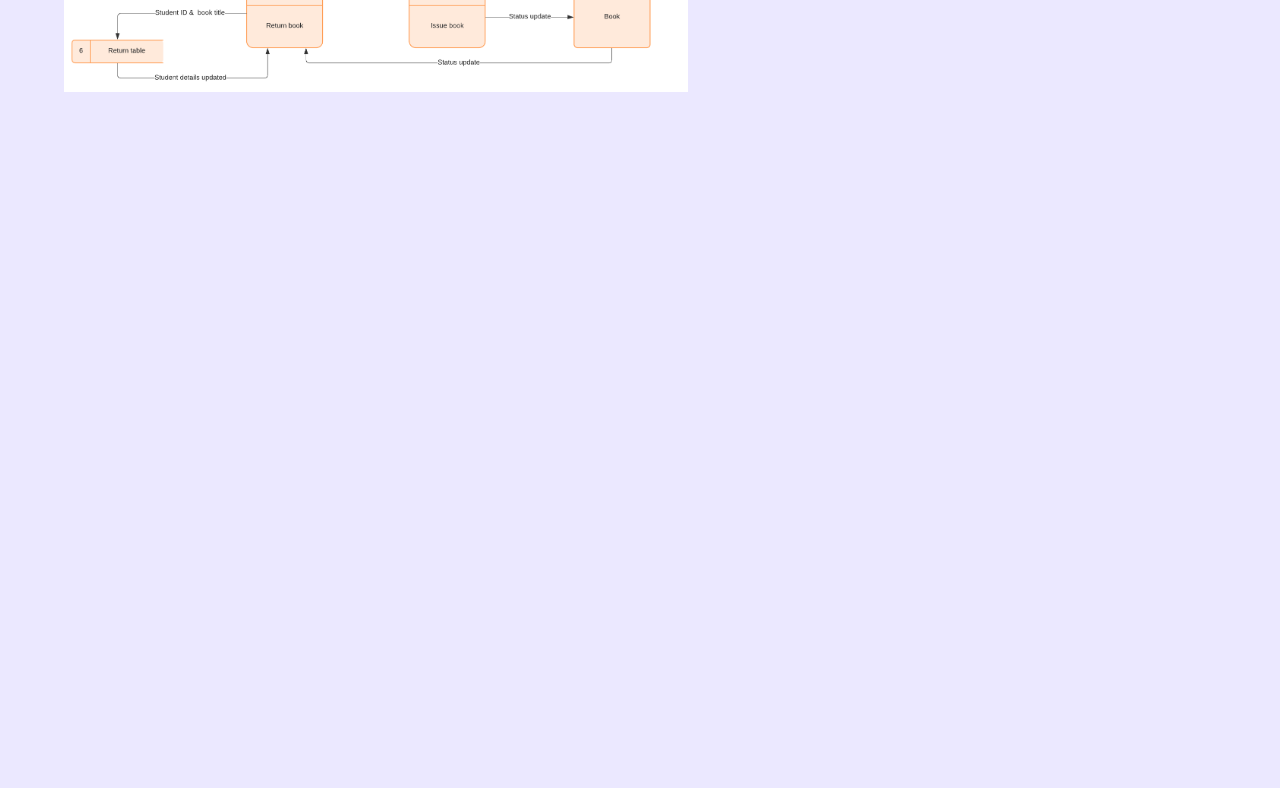
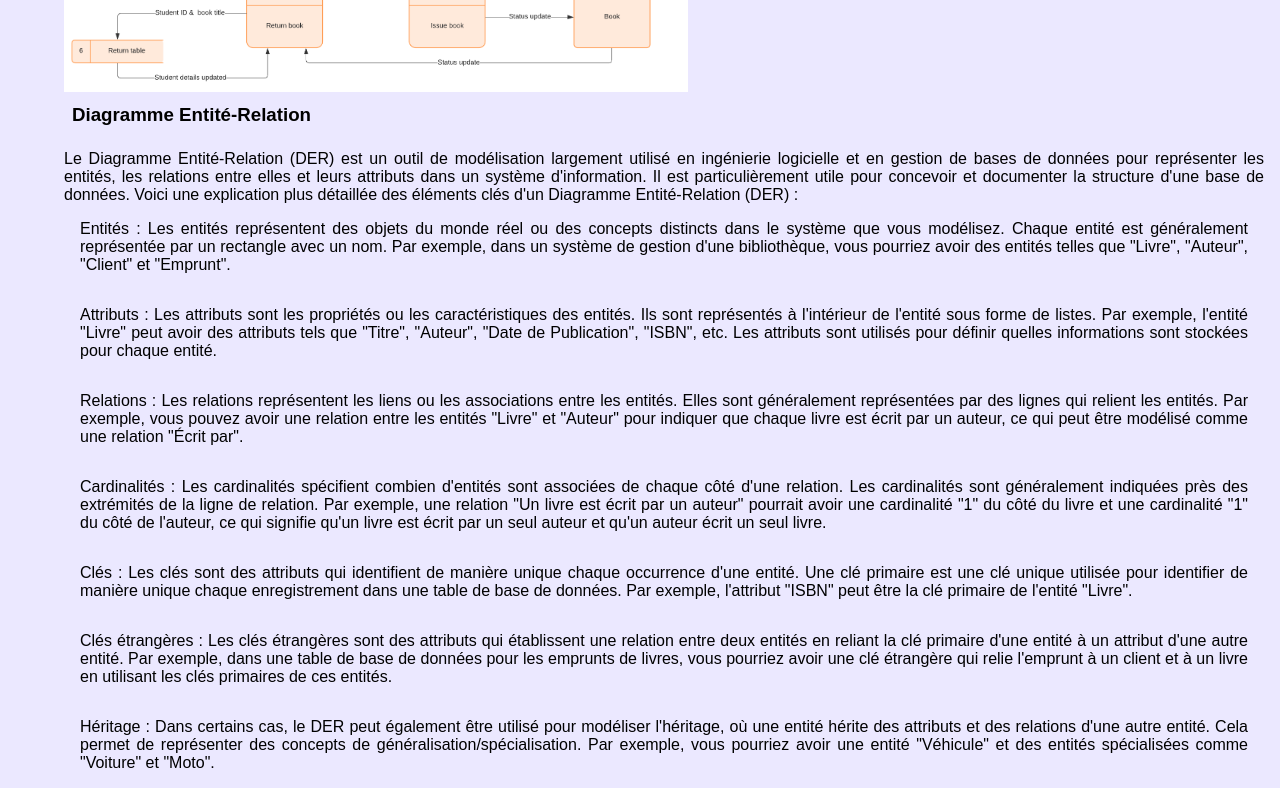
Before and after one commit to 2023-cda-alt-devops-p4/catalog-TP, a React (Create React App) app: page /Merise in a window 1280 px wide. Shown: the part 1300-2088 px from the top of the page. Before the commit the page ends 1412 px from the top, so only its background shows below. Built offline with nearby package versions, Linux system fonts and the light colour scheme.

Commit message:
feat: write down merise entite relation docs and add image to the file

```diff
--- a/src/components/Merise/DiagrammeMerise.js
+++ b/src/components/Merise/DiagrammeMerise.js
@@ -1,5 +1,6 @@
 import React from "react";
 import MeriseFluxDeDonnees from "./MeriseFluxDeDonnees";
+import MeriseEntiteRelation from "./MeriseEntiteRelation";
 
 const DiagrammeMerise = () => {
   return (
@@ -18,6 +19,7 @@ const DiagrammeMerise = () => {
 
       <div className="corpus">
         <MeriseFluxDeDonnees />
+        <MeriseEntiteRelation />
       </div>
     </div>
   );
--- /dev/null
+++ b/src/components/Merise/MeriseEntiteRelation.js
@@ -0,0 +1,64 @@
+import React from "react";
+
+const MeriseEntiteRelation = () => {
+  return (
+    <div>
+      <h3>Diagramme Entité-Relation</h3>
+      <p>
+        Le Diagramme Entité-Relation (DER) est un outil de modélisation largement utilisé en ingénierie logicielle et en
+        gestion de bases de données pour représenter les entités, les relations entre elles et leurs attributs dans un
+        système d'information. Il est particulièrement utile pour concevoir et documenter la structure d'une base de
+        données. Voici une explication plus détaillée des éléments clés d'un Diagramme Entité-Relation (DER) :
+        <li>
+          Entités : Les entités représentent des objets du monde réel ou des concepts distincts dans le système que vous
+          modélisez. Chaque entité est généralement représentée par un rectangle avec un nom. Par exemple, dans un
+          système de gestion d'une bibliothèque, vous pourriez avoir des entités telles que "Livre", "Auteur", "Client"
+          et "Emprunt".
+        </li>
+        <li>
+          Attributs : Les attributs sont les propriétés ou les caractéristiques des entités. Ils sont représentés à
+          l'intérieur de l'entité sous forme de listes. Par exemple, l'entité "Livre" peut avoir des attributs tels que
+          "Titre", "Auteur", "Date de Publication", "ISBN", etc. Les attributs sont utilisés pour définir quelles
+          informations sont stockées pour chaque entité.
+        </li>
+        <li>
+          Relations : Les relations représentent les liens ou les associations entre les entités. Elles sont
+          généralement représentées par des lignes qui relient les entités. Par exemple, vous pouvez avoir une relation
+          entre les entités "Livre" et "Auteur" pour indiquer que chaque livre est écrit par un auteur, ce qui peut être
+          modélisé comme une relation "Écrit par".
+        </li>
+        <li>
+          Cardinalités : Les cardinalités spécifient combien d'entités sont associées de chaque côté d'une relation. Les
+          cardinalités sont généralement indiquées près des extrémités de la ligne de relation. Par exemple, une
+          relation "Un livre est écrit par un auteur" pourrait avoir une cardinalité "1" du côté du livre et une
+          cardinalité "1" du côté de l'auteur, ce qui signifie qu'un livre est écrit par un seul auteur et qu'un auteur
+          écrit un seul livre.
+        </li>
+        <li>
+          Clés : Les clés sont des attributs qui identifient de manière unique chaque occurrence d'une entité. Une clé
+          primaire est une clé unique utilisée pour identifier de manière unique chaque enregistrement dans une table de
+          base de données. Par exemple, l'attribut "ISBN" peut être la clé primaire de l'entité "Livre".
+        </li>
+        <li>
+          Clés étrangères : Les clés étrangères sont des attributs qui établissent une relation entre deux entités en
+          reliant la clé primaire d'une entité à un attribut d'une autre entité. Par exemple, dans une table de base de
+          données pour les emprunts de livres, vous pourriez avoir une clé étrangère qui relie l'emprunt à un client et
+          à un livre en utilisant les clés primaires de ces entités.
+        </li>
+        <li>
+          Héritage : Dans certains cas, le DER peut également être utilisé pour modéliser l'héritage, où une entité
+          hérite des attributs et des relations d'une autre entité. Cela permet de représenter des concepts de
+          généralisation/spécialisation. Par exemple, vous pourriez avoir une entité "Véhicule" et des entités
+          spécialisées comme "Voiture" et "Moto".
+        </li>
+        Un DER est essentiel pour la conception de bases de données relationnelles et constitue une étape importante
+        dans le processus de développement d'un système d'information. Il permet de visualiser la structure des données
+        et les relations entre elles, ce qui facilite la création de bases de données efficaces et cohérentes pour
+        stocker et gérer les informations d'un système.
+      </p>
+      <img src="entity-relationship-diagram.webp" alt="Merise" />
+    </div>
+  );
+};
+
+export default MeriseEntiteRelation;
```
Also changed, not shown: public/entity-relationship-diagram.webp (added).
